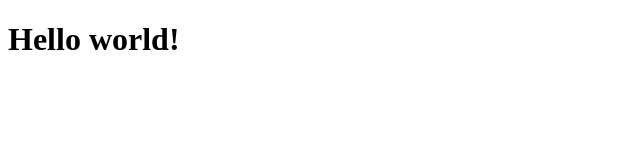
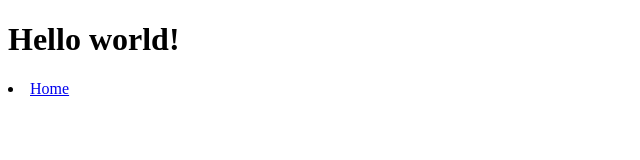
Before and after one commit to AtBoredom/Bay-Area-Night-Market-Redesigned, a plain HTML site: page index.html in a window 1280 px wide. Shown: the full height of the page, 0-640 px from the left. Drawn offline with Linux system fonts and the light colour scheme.

Commit message:
Update index.html

```diff
--- a/index.html
+++ b/index.html
@@ -7,6 +7,7 @@
   <body>
     <h1>Hello world!</h1>
 
+    <li><a href="http://www.thebayareanightmarket.com/home.html" target="_blank">Home</a></li>
 
 
   </body>
```
